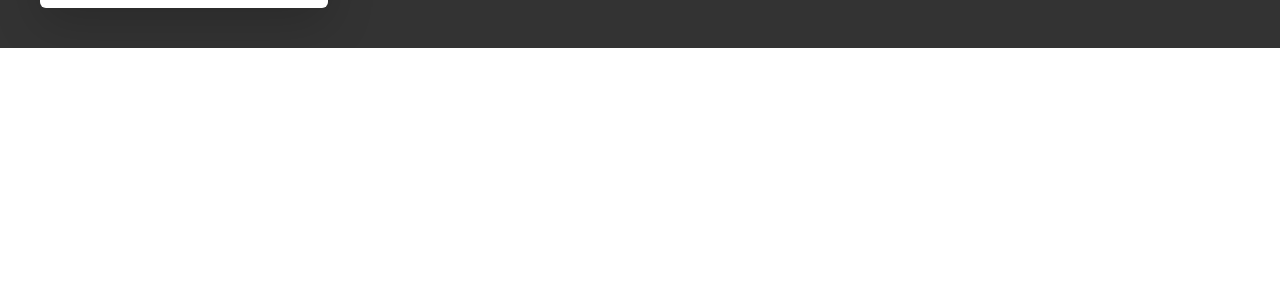
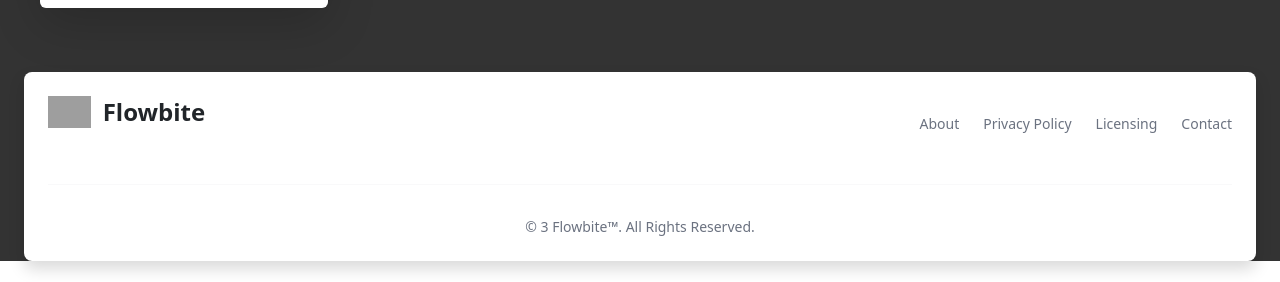
Before and after one commit to FireCodexs/InDaHood, a React (Create React App) app: page / in a window 1280 px wide. Shown: the part 5040-5322 px from the top of the page. Before the commit the page ends 5088 px from the top, so only its background shows below. Built offline with nearby package versions, Linux system fonts and the light colour scheme; grey boxes are pictures that could not be loaded.

Commit message:
added footer

```diff
--- a/src/app.js
+++ b/src/app.js
@@ -10,6 +10,7 @@
 import products from "./datasource.json";
 import Wrapper from "./components/wrapper/Wrapper";
 import HeroBanner from "./components/Hero/HeroBanner.jsx";
+import Footer from "./components/footer/Footer.jsx";
 
 function App() {
   return (
@@ -53,7 +54,10 @@
               }
             />
           </Routes>
+
         </Router>
+        <Footer/>
+
       </section>
     </>
   );
--- a/src/components/footer/Footer.jsx
+++ b/src/components/footer/Footer.jsx
@@ -0,0 +1,40 @@
+import React from "react";
+
+function Footer (){
+return(
+
+<footer class="bg-white rounded-lg shadow dark:bg-gray-900 m-4">
+    <div class="w-full container mx-auto p-4 md:px-6 md:py-8">
+        <div class="sm:flex sm:items-center sm:justify-between">
+            <a href="https://flowbite.com/" class="flex items-center mb-4 sm:mb-0">
+                <img src="https://flowbite.com/docs/images/logo.svg" class="h-8 mr-3" alt="Flowbite Logo" />
+                <span class="self-center text-2xl font-semibold whitespace-nowrap dark:text-white">Flowbite</span>
+            </a>
+            <ul class="flex flex-wrap items-center mb-6 text-sm text-gray-500 sm:mb-0 dark:text-gray-400">
+                <li>
+                    <a href="#" class="mr-4 hover:underline md:mr-6 ">About</a>
+                </li>
+                <li>
+                    <a href="#" class="mr-4 hover:underline md:mr-6">Privacy Policy</a>
+                </li>
+                <li>
+                    <a href="#" class="mr-4 hover:underline md:mr-6 ">Licensing</a>
+                </li>
+                <li>
+                    <a href="#" class="hover:underline">Contact</a>
+                </li>
+            </ul>
+        </div>
+        <hr class="my-6 border-gray-200 sm:mx-auto dark:border-gray-700 lg:my-8" />
+        <span class="block text-sm text-gray-500 sm:text-center dark:text-gray-400">© 3 <a href="https://flowbite.com/" class="hover:underline">Flowbite™</a>. All Rights Reserved.</span>
+    </div>
+</footer>
+
+)
+
+
+
+
+}
+
+export default Footer;
```
